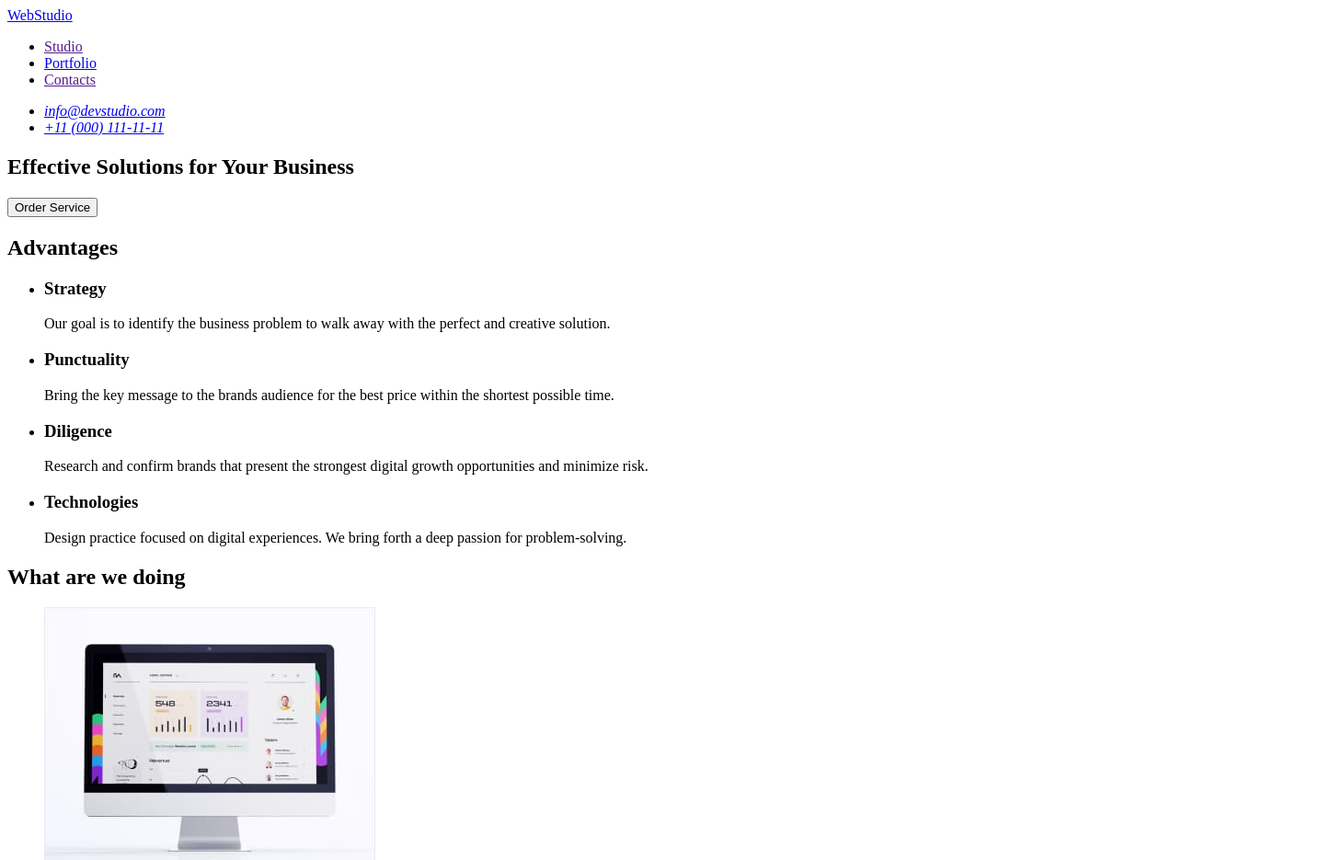
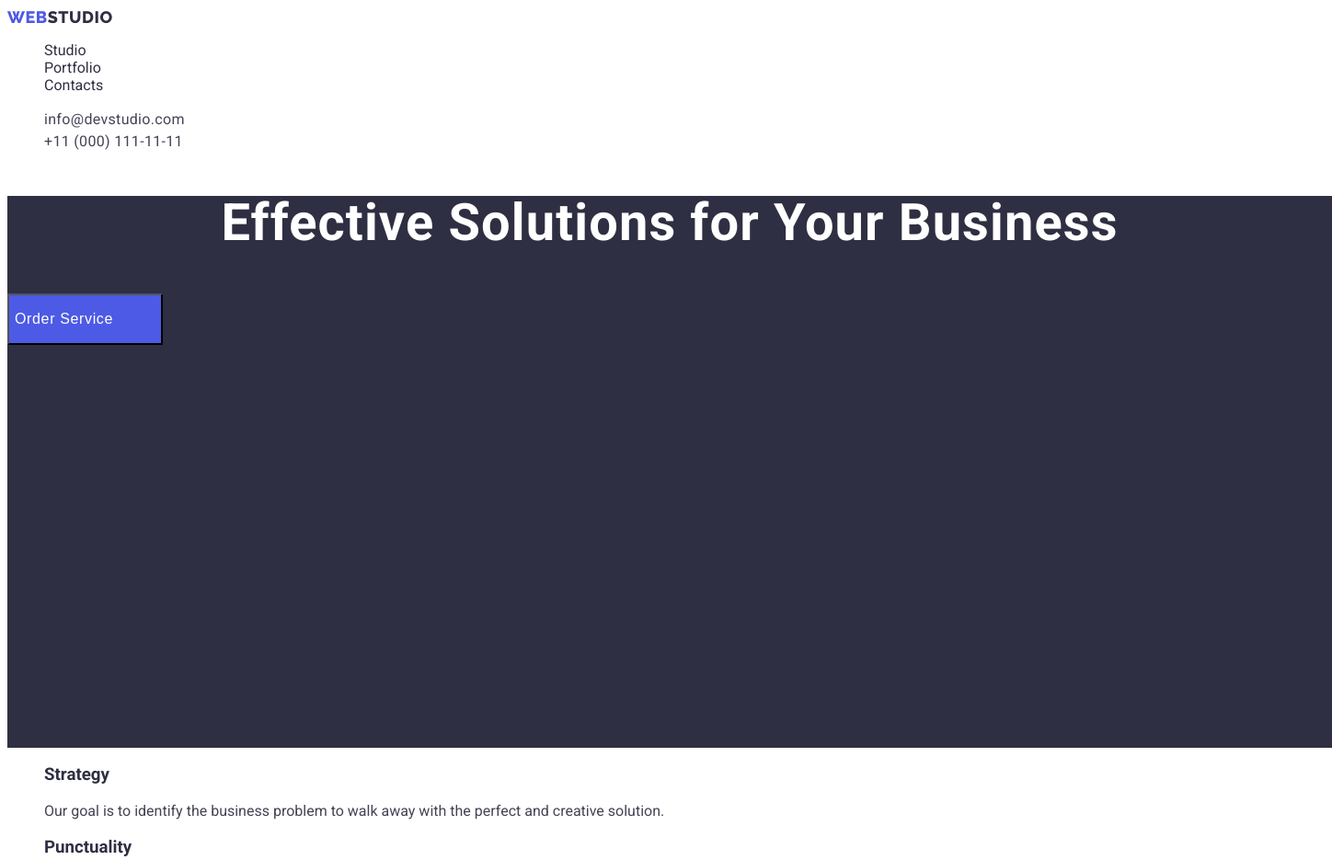
Before and after one commit to YGapirov/goit-markup-hw-02, a plain HTML site: page index.html in a window 1280 px wide. Shown: the top 935 px of the page at 92% size, 1448 px wide, since content can reach past the window. Drawn offline with Linux system fonts and the light colour scheme.

Commit message:
hm2-day2

```diff
--- /dev/null
+++ b/css/styles.css
@@ -0,0 +1,140 @@
+/* h1 color: #FFFFFF; */
+/* h3 color: #2E2F42; */
+/* p color: #434455; */
+/* h2 color: #2E2F42; */
+/* другорядний колір фона #F4F4FD; */
+/* колір логотипу веб #4D5AE5; */
+
+:root {
+  --primary-text-color: #2e2f42;
+  --title-text-color: #434455;
+  --accent-color: #404bbf;
+  --primary-white-color: #ffffff;
+}
+
+body {
+  background-color: #ffffff;
+  color: #434455;
+  font-family: 'Roboto', sans-serif;
+}
+
+.list {
+  list-style: none;
+}
+
+.link {
+  text-decoration: none;
+}
+
+.visually-hidden {
+  position: absolute;
+  width: 1px;
+  height: 1px;
+  margin: -1px;
+  border: 0;
+  padding: 0;
+
+  white-space: nowrap;
+  clip-path: inset(100%);
+  clip: rect(0 0 0 0);
+  overflow: hidden;
+}
+
+/* Навігація */
+.logo {
+  font-family: 'Raleway';
+  font-weight: 800;
+  font-size: 18px;
+  line-height: 1.17;
+  display: flex;
+  align-items: center;
+  letter-spacing: 0.03em;
+  text-transform: uppercase;
+  color: #4d5ae5;
+}
+
+.logo-color {
+  color: var(--primary-text-color);
+}
+
+.site-nav .link {
+  color: var(--primary-text-color);
+}
+
+.site-nav .link:hover,
+.site-nav .link:focus {
+  color: var(--accent-color);
+}
+
+.site-nav .link.current {
+  color: var(--accent-color);
+}
+
+/* контакти */
+.adress-link {
+  font-style: normal;
+  font-weight: 400;
+  font-size: 16px;
+  line-height: 1.5;
+  letter-spacing: 0.02em;
+  color: #434455;
+}
+
+.adress-contacts .link:hover,
+.adress-contacts .link:focus {
+  color: var(--accent-color);
+}
+
+/* hero */
+.hero {
+  width: 1440px;
+  height: 600px;
+  left: 0px;
+  top: 72px;
+  background-color: var(--primary-text-color);
+}
+
+.hero-tittle {
+  font-size: 56px;
+  line-height: 1.07;
+  text-align: center;
+  letter-spacing: 0.02em;
+  color: var(--primary-white-color);
+}
+
+/* кнопка ордер */
+.button {
+  background-color: #4d5ae5;
+  color: var(--primary-white-color);
+  width: 169px;
+  height: 56px;
+  left: 20px;
+  top: 20px;
+}
+
+.button {
+  font-weight: 500;
+  font-size: 16px;
+  line-height: 1.5;
+  display: flex;
+  align-items: center;
+  letter-spacing: 0.04em;
+  color: var(--primary-white-color);
+  cursor: pointer;
+}
+
+.button:hover,
+.button:focus {
+  background-color: var(--accent-color);
+}
+
+/* section */
+
+/* секція переваги студій */
+.title-item {
+  color: var(--primary-text-color);
+}
+
+.title-text {
+  color: var(--title-text-color);
+}
--- a/index.html
+++ b/index.html
@@ -5,63 +5,72 @@
     <meta http-equiv="X-UA-Compatible" content="IE=edge" />
     <meta name="viewport" content="width=device-width, initial-scale=1.0" />
     <title>WEBSTUDIO</title>
+    <link rel="preconnect" href="https://fonts.googleapis.com" />
+    <link rel="preconnect" href="https://fonts.gstatic.com" crossorigin />
+    <link
+      href="https://fonts.googleapis.com/css2?family=Raleway:wght@800&family=Roboto:wght@400;500;700;900&display=swap"
+      rel="stylesheet"
+    />
+    <link rel="stylesheet" href="./css/styles.css" />
   </head>
   <body>
     <!-- header -->
     <header>
       <nav>
-        <a href="./index.html">WebStudio</a>
-        <ul>
-          <li><a href="">Studio</a></li>
-          <li><a href="./portfolio.html">Portfolio</a></li>
-          <li><a href="">Contacts</a></li>
+        <a href="./index.html" class="logo link">Web <span class="logo-color">Studio</span> </a>
+        <ul class="site-nav list">
+          <li><a href="" class="link">Studio</a></li>
+          <li><a href="./portfolio.html" class="link">Portfolio</a></li>
+          <li><a href="" class="link">Contacts</a></li>
         </ul>
       </nav>
 
       <!-- contacts -->
       <address>
-        <ul>
-          <li><a href="mailto:info@devstudio.com">info@devstudio.com</a></li>
-          <li><a href="tel:+110001111111">+11 (000) 111-11-11</a></li>
+        <ul class="adress-contacts list">
+          <li>
+            <a href="mailto:info@devstudio.com" class="adress-link link">info@devstudio.com</a>
+          </li>
+          <li><a href="tel:+110001111111" class="adress-link link">+11 (000) 111-11-11</a></li>
         </ul>
       </address>
     </header>
 
     <!-- Main content -->
     <main>
-      <section>
-        <h1>Effective Solutions for Your Business</h1>
-        <button type="button">Order Service</button>
+      <section class="hero">
+        <h1 class="hero-tittle">Effective Solutions for Your Business</h1>
+        <button type="button" class="button">Order Service</button>
         <!-- <img src="./images/mainlogo.jpg" alt="bluesquare" width="1440" height="600" /> -->
       </section>
       <!-- переваги студії -->
-      <section>
-        <h2>Advantages</h2>
-        <ul>
+      <section class="section">
+        <h2 class="visually-hidden">Advantages</h2>
+        <ul class="section-title list">
           <li>
-            <h3>Strategy</h3>
-            <p>
+            <h3 class="title-item">Strategy</h3>
+            <p class="title-text">
               Our goal is to identify the business problem to walk away with the perfect and
               creative solution.
             </p>
           </li>
           <li>
-            <h3>Punctuality</h3>
-            <p>
+            <h3 class="title-item">Punctuality</h3>
+            <p class="title-text">
               Bring the key message to the brands audience for the best price within the shortest
               possible time.
             </p>
           </li>
           <li>
-            <h3>Diligence</h3>
-            <p>
+            <h3 class="title-item">Diligence</h3>
+            <p class="title-text">
               Research and confirm brands that present the strongest digital growth opportunities
               and minimize risk.
             </p>
           </li>
           <li>
-            <h3>Technologies</h3>
-            <p>
+            <h3 class="title-item">Technologies</h3>
+            <p class="tittle-text">
               Design practice focused on digital experiences. We bring forth a deep passion for
               problem-solving.
             </p>
@@ -69,9 +78,9 @@
         </ul>
       </section>
       <!-- проекти компанії -->
-      <section>
-        <h2>What are we doing</h2>
-        <ul>
+      <section class="section">
+        <h2 class="section-tittle">What are we doing</h2>
+        <ul class="section-title list">
           <li>
             <img src="./images/img1.jpg" alt="screenpc" width="360" height="300" />
           </li>
@@ -84,36 +93,36 @@
         </ul>
       </section>
       <!-- команда студії -->
-      <section>
-        <h2>Our Team</h2>
-        <ul>
+      <section class="section">
+        <h2 class="section-tittle">Our Team</h2>
+        <ul class="section-title list">
           <li>
             <img src="./images/staff1.jpg" alt="avatar Mark Guerrero" width="264" height="260" />
-            <h3>Mark Guerrero</h3>
-            <p>Product Designer</p>
+            <h3 class="title-item">Mark Guerrero</h3>
+            <p class="title-text">Product Designer</p>
           </li>
           <li>
             <img src="./images/staff2.jpg" alt="avatar Tom Ford" width="264" height="260" />
-            <h3>Tom Ford</h3>
-            <p>Frontend Developer</p>
+            <h3 class="title-item">Tom Ford</h3>
+            <p class="title-text">Frontend Developer</p>
           </li>
           <li>
             <img src="./images/staff3.jpg" alt="avatar Camila Garcia" width="264" height="260" />
-            <h3>Camila Garcia</h3>
-            <p>Marketing</p>
+            <h3 class="title-item">Camila Garcia</h3>
+            <p class="title-text">Marketing</p>
           </li>
           <li>
             <img src="./images/staff4.jpg" alt="avatar Daniel Wilson" width="264" height="260" />
-            <h3>Daniel Wilson</h3>
-            <p>UI Designer</p>
+            <h3 class="title-item">Daniel Wilson</h3>
+            <p class="title-text">UI Designer</p>
           </li>
         </ul>
       </section>
     </main>
     <!-- футер -->
     <footer>
-      <a href="./index.html">WebStudio</a>
-      <p>
+      <a href="./index.html" class="logo link">Web <span class="logo-color">Studio</span> </a>
+      <p class="title-text">
         Increase the flow of customers and sales for your business with digital marketing & growth
         solutions.
       </p>
```
Also changed, not shown: portfolio.html (+42 -49 lines).
